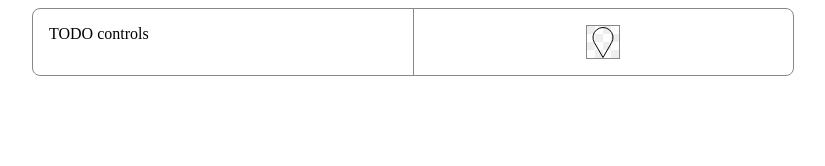
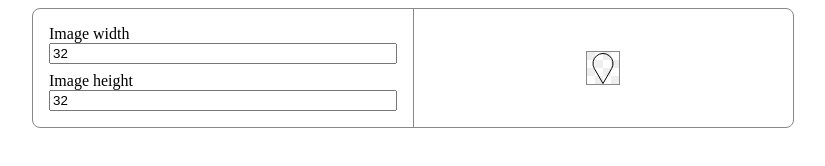
Before and after one commit to AntonKhorev/msvgen, a website with bundled scripts: page src/index.html in a window 1280 px wide. Shown: the whole page, without its empty margins (227-1052 px from the left). Built offline with nearby package versions, Linux system fonts and the light colour scheme.

Commit message:
Add image size inputs

```diff
--- a/src/index.css
+++ b/src/index.css
@@ -26,6 +26,18 @@
 		}
 	}
 
+	.controls {
+		display: flex;
+		flex-direction: column;
+		gap: .5rem;
+
+		.input-group input {
+			display: block;
+			box-sizing: border-box;
+			width: 100%;
+		}
+	}
+
 	.preview {
 		display: grid;
 		place-items: center;
--- a/src/index.ts
+++ b/src/index.ts
@@ -1,34 +1,36 @@
-import { makeDiv } from './html'
+import Preview from './preview'
+import { makeElement, makeDiv, makeLabel } from './html'
 
 main()
 
 function main() {
-	const $controls=makeDiv()(`TODO controls`)
-	const $panel=makeDiv('panel')($controls,makePreview())
+	const preview=new Preview
+	const $panel=makeDiv('panel')(makeControls(preview),preview.$widget)
 	document.body.append($panel)
 }
 
-function makePreview(): HTMLElement {
-	const $preview=makeDiv('preview')()
-	const imageSizeX=32
-	const imageSizeY=32
-	const markerSizeX=20
-	const markerSizeY=30
-	const strokeWidth=1
-	const viewBoxMinX=-imageSizeX/2
-	const viewBoxMinY=-(imageSizeY-markerSizeY-strokeWidth/2)-markerSizeX/2
-	let content=`<path d="${computeMarkerOutlinePath(markerSizeY,markerSizeX/2)}" fill="none" stroke="currentColor"`
-	if (strokeWidth!=1) content+=` stroke-width="${strokeWidth}"`
-	content+=`/>`
-	$preview.innerHTML=`<svg width="${imageSizeX}" height="${imageSizeY}" viewBox="${viewBoxMinX} ${viewBoxMinY} ${imageSizeX} ${imageSizeY}">${content}</svg>`
-	return $preview
+function makeControls(preview: Preview): HTMLElement {
+	const $imageSizeXInput=makeElement('input')()()
+	$imageSizeXInput.type='number'
+	$imageSizeXInput.min='1'
+	$imageSizeXInput.value='32'
+	const $imageSizeYInput=makeElement('input')()()
+	$imageSizeYInput.type='number'
+	$imageSizeYInput.min='1'
+	$imageSizeYInput.value='32'
+	;($imageSizeXInput.oninput=$imageSizeYInput.oninput=()=>{
+		preview.render(Number($imageSizeXInput.value),Number($imageSizeYInput.value))
+	})()
+	return makeDiv('controls')(
+		makeDiv('input-group')(
+			makeLabel()(
+				`Image width `,$imageSizeXInput
+			),
+		),
+		makeDiv('input-group')(
+			makeLabel()(
+				`Image height `,$imageSizeYInput
+			)
+		)
+	)
 }
-
-function computeMarkerOutlinePath(h: number, r: number): string {
-	const rp=h-r
-	const y=r**2/rp
-	const x=Math.sqrt(r**2-y**2)
-	const xf=x.toFixed(2)
-	const yf=y.toFixed(2)
-	return `M0,${rp} L-${xf},${yf} A${r},${r} 0 1 1 ${xf},${yf} Z`
-}
--- /dev/null
+++ b/src/preview.ts
@@ -0,0 +1,26 @@
+import { makeDiv } from './html'
+
+export default class Preview {
+	$widget=makeDiv('preview')()
+
+	render(imageSizeX: number, imageSizeY: number): void {
+		const markerSizeX=20
+		const markerSizeY=30
+		const strokeWidth=1
+		const viewBoxMinX=-imageSizeX/2
+		const viewBoxMinY=-(imageSizeY-markerSizeY-strokeWidth/2)-markerSizeX/2
+		let content=`<path d="${computeMarkerOutlinePath(markerSizeY,markerSizeX/2)}" fill="none" stroke="currentColor"`
+		if (strokeWidth!=1) content+=` stroke-width="${strokeWidth}"`
+		content+=`/>`
+		this.$widget.innerHTML=`<svg width="${imageSizeX}" height="${imageSizeY}" viewBox="${viewBoxMinX} ${viewBoxMinY} ${imageSizeX} ${imageSizeY}">${content}</svg>`
+	}
+}
+
+function computeMarkerOutlinePath(h: number, r: number): string {
+	const rp=h-r
+	const y=r**2/rp
+	const x=Math.sqrt(r**2-y**2)
+	const xf=x.toFixed(2)
+	const yf=y.toFixed(2)
+	return `M0,${rp} L-${xf},${yf} A${r},${r} 0 1 1 ${xf},${yf} Z`
+}
```
